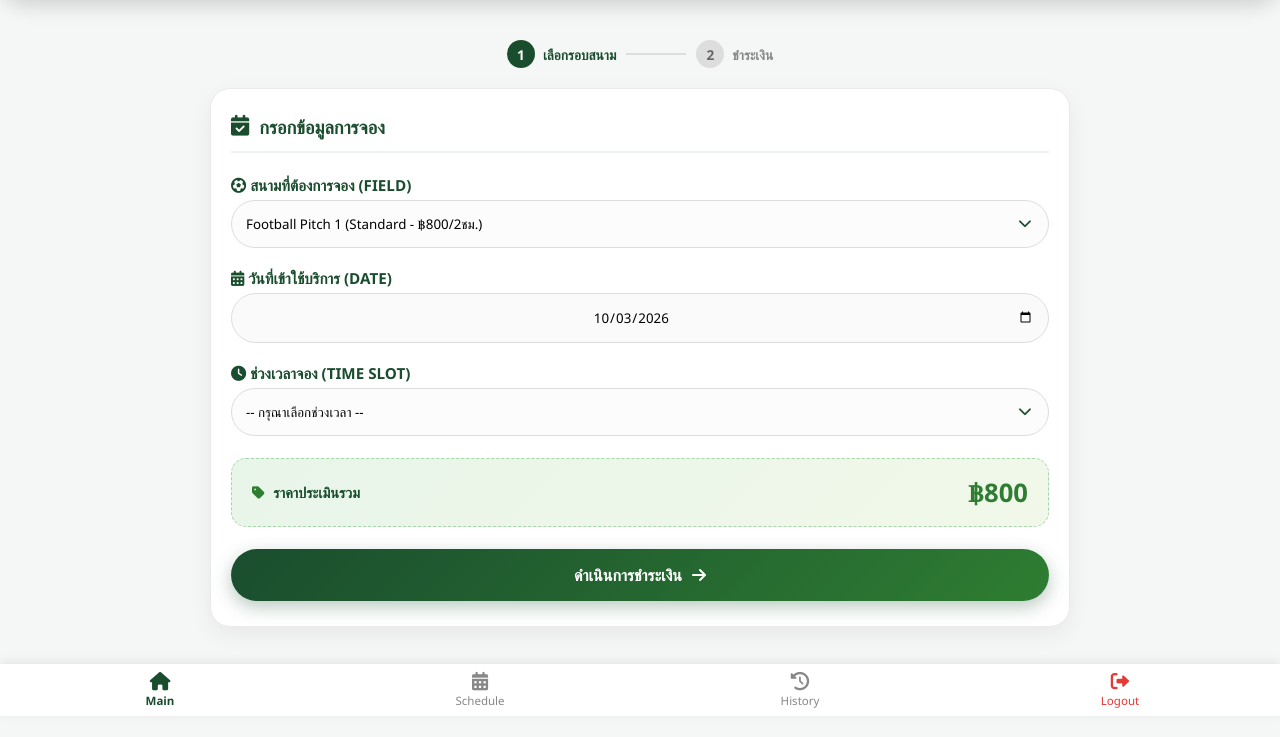
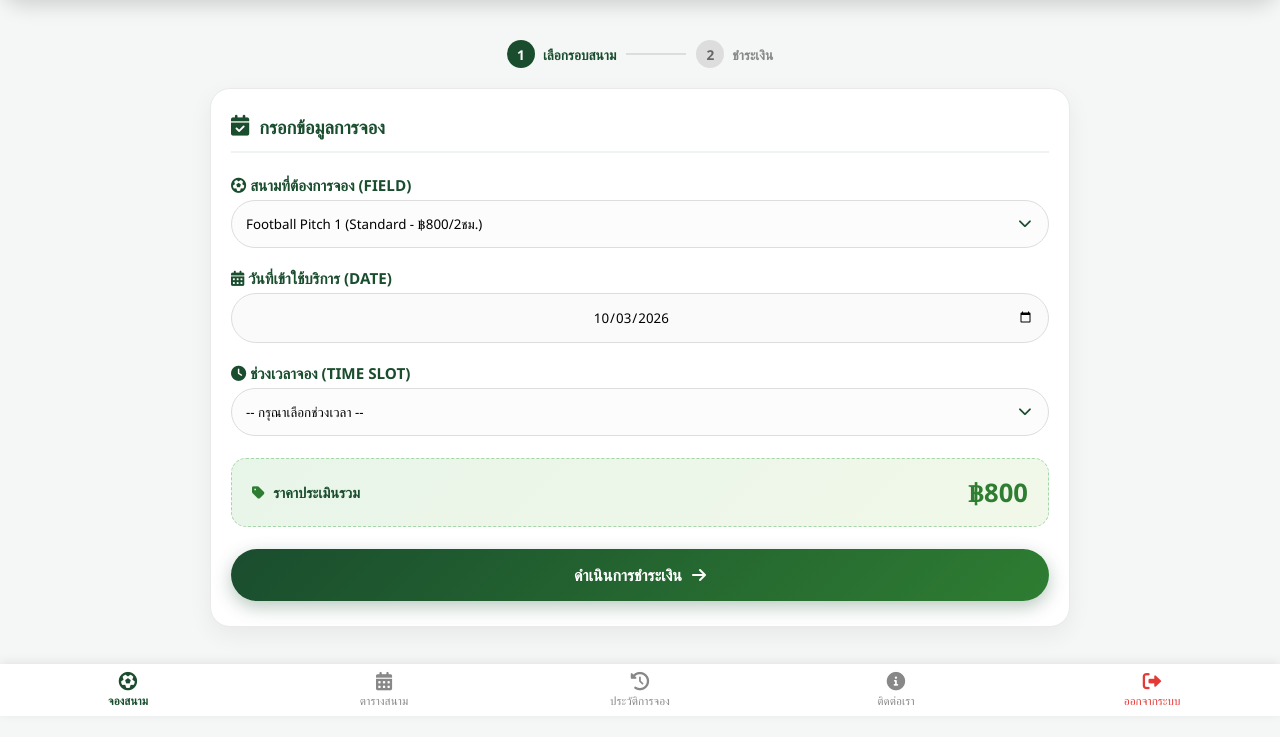
Before and after one commit to natdanai037/tainaidee-booking, a plain HTML site: page booking-details.html in a window 1280 px wide. Shown: the part 84-821 px from the top of the page. Drawn offline with nearby package versions, Linux system fonts and the light colour scheme; no server answers.

Commit message:
my first commit 3

```diff
--- a/booking-details.html
+++ b/booking-details.html
@@ -95,23 +95,26 @@
         </div>
     </main>
 
-    <!-- Bottom Nav -->
 <nav class="bottom-nav">
-        <a href="booking.html" class="nav-item active">
-            <i class="fas fa-home"></i>
-            <span>Main</span>
+    <a href="booking.html" class="nav-item active"> <!-- ใส่ active ตรงนี้ -->
+        <i class="fas fa-futbol"></i>
+        <span>จองสนาม</span>
     </a>
     <a href="schedule.html" class="nav-item">
         <i class="fas fa-calendar-alt"></i>
-            <span>Schedule</span>
+        <span>ตารางสนาม</span>
     </a>
     <a href="history.html" class="nav-item">
         <i class="fas fa-history"></i>
-            <span>History</span>
+        <span>ประวัติการจอง</span>
+    </a>
+    <a href="info.html" class="nav-item">
+        <i class="fas fa-info-circle"></i>
+        <span>ติดต่อเรา</span>
     </a>
     <a href="index.html" class="nav-item logout">
         <i class="fas fa-sign-out-alt"></i>
-            <span>Logout</span>
+        <span>ออกจากระบบ</span>
     </a>
 </nav>
 
```
Also changed, not shown: booking.html (+1 -1 lines), history.html (+1 -1 lines), info.html (+1 -1 lines), schedule.html (+1 -1 lines). Lines whose indentation alone changed are shown as unchanged.
